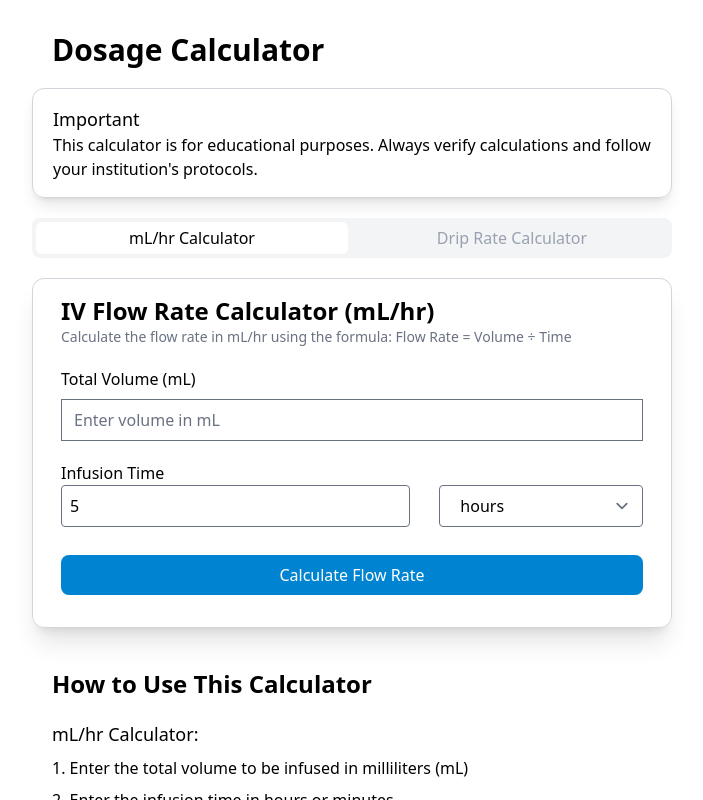
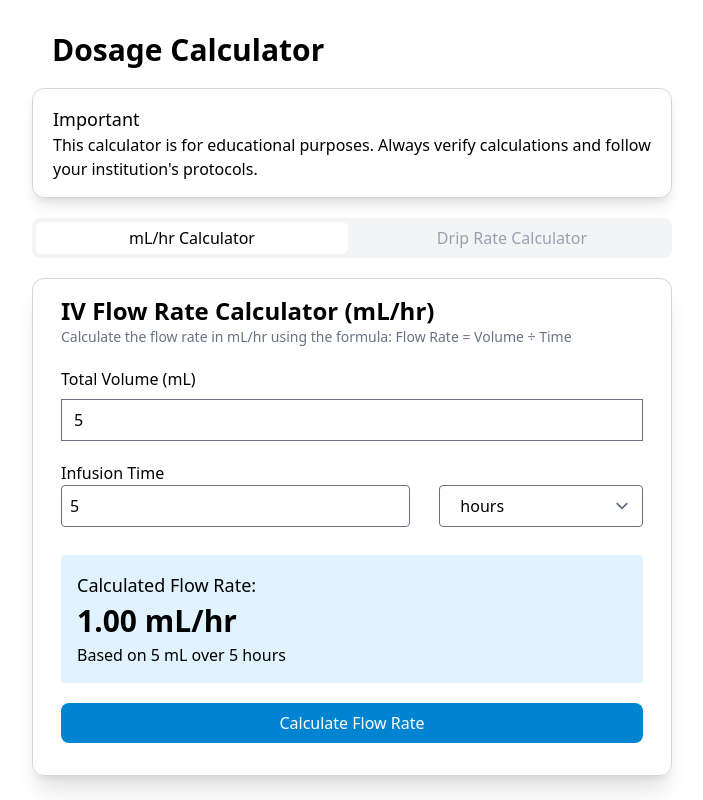
Before and after one commit to cianvergelll/Nursing-Calc, a SvelteKit app: page /calculators/iv-flow in a window 1280 px wide. Both pictures are taken after typing "5", "5" into the empty fields and a click on the button "Calculate Flow Rate". Shown: the top 800 px of the page, without its empty margins (288-991 px from the left). Built offline with nearby package versions, Linux system fonts and the light colour scheme.

Commit message:
drip rate calculation

```diff
--- a/src/routes/calculators/dosage/+page.svelte
+++ b/src/routes/calculators/dosage/+page.svelte
@@ -2,7 +2,7 @@
 
     const inputStyle = "border p-2 rounded mb-2";
     const pStyle = "my-2 ml-5";
-    let totalDose =  $state(0);;
+    let totalDose =  $state(0);
     let weight = $state('');
     let dosePerKg =  $state('');
     let submitted = $state(false);
@@ -42,7 +42,7 @@
 
         weightInKg = convertWeight();
         let dosePerKgValue = convertDosage();
-        totalDose = weightInKg * dosePerKgValue;
+        totalDose = (weightInKg * dosePerKgValue).toFixed(2);
     }
 </script>
 
--- a/src/routes/calculators/iv-flow/+page.svelte
+++ b/src/routes/calculators/iv-flow/+page.svelte
@@ -2,8 +2,11 @@
     let activeTab = $state('mlhr');
     let volume = $state('');
     let infusionTime = $state('');
-    let submitted = $state(false);
-    let volumeInMl = $state('');
+    let flowRateSubmitted = $state(false);
+    let dripRateSubmitted = $state(false);
+    let flowRateInMl = $state('');
+    let totalFlowRate = $state(0);
+    let totalDripRate = $state(0);
 
     let selectedTimeUnit = $state('hr');
     let timeOptions = [
@@ -20,17 +23,33 @@
     ];
 
     function convertTime() {
+      const time = parseFloat(infusionTime);
       if (selectedTimeUnit === 'min') {
-        return parseFloat(infusionTime) / 60;
+        return time / 60;
+      } else {
+        return time;
       }
     }
 
     function calculateIVFlowRate() {
-        submitted = true;
-        let timeInHours = convertTime();
-        volumeInMl = parseFloat(volume) / timeInHours;
+        flowRateSubmitted = true;
+
+        const vol = parseFloat(volume);
+        const timeInHours = convertTime();
+        if (!isNaN(vol) && !isNaN(timeInHours) && timeInHours > 0) {
+            totalFlowRate = (vol / timeInHours).toFixed(2);
+        } else {
+            totalFlowRate = '';
+        }
     }
 
+    function calculateDripRate() {
+        dripRateSubmitted = true;
+
+        let flowRate = parseFloat(flowRateInMl);
+        let dropFactor = parseFloat(selecteddripFactor);
+        totalDripRate = (flowRate * dropFactor) / 60;
+    }
     const inputStyle = "border p-2 rounded mb-2";
      const pStyle = "my-2 ml-5";
 </script>
@@ -72,7 +91,7 @@
 
         <div class="flex flex-col mb-5">
           <label for="patient-weight" class="text-m mb-2 text-left">Total Volume (mL)</label>
-          <input type="number" bind:value={volumeInMl} placeholder="Enter volume in mL" />
+          <input type="number" bind:value={volume} placeholder="Enter volume in mL" />
         </div>
 
         <label for="patient-weight" class="text-m mb-5 text-left">Infusion Time</label>
@@ -84,6 +103,17 @@
             {/each}
         </select>
         </div>
+
+        {#if flowRateSubmitted && (!volume || !infusionTime)}
+            <p class="text-red-500 mb-4">Please enter volume and time</p>
+        {:else if flowRateSubmitted && volume && infusionTime}
+            <div class="w-full mb-5 bg-sky-100 p-4 rounded">
+                <label for="Calculated Dose" class="text-lg">Calculated Flow Rate:</label>
+                <p class="font-bold text-3xl my-1">{`${totalFlowRate} mL/${selectedTimeUnit}`}</p>
+                <p>{`Based on ${volume} mL over ${infusionTime} hours`}</p>
+            </div>
+        {/if}
+
         <button onclick={calculateIVFlowRate} class="py-2 mb-4 bg-sky-600 text-white px-10 rounded-lg w-full hover:bg-blue-700 transition hover:scale-100">Calculate Flow Rate</button>
     </div>
   {:else}
@@ -93,7 +123,7 @@
 
         <div class="flex flex-col mb-5">
           <label for="patient-weight" class="text-m mb-2 text-left">Flow Rate (mL/hr)</label>
-          <input type="number" bind:value={volumeInMl} placeholder="Enter flow rate in mL/hr" />
+          <input type="number" bind:value={flowRateInMl} placeholder="Enter flow rate in mL/hr" />
         </div>
 
         <div class="flex flex-col mb-5">
@@ -104,7 +134,18 @@
               {/each}
           </select>
         </div>
-        <button onclick={calculateIVFlowRate} class="py-2 mb-4 bg-sky-600 text-white px-10 rounded-lg w-full hover:bg-blue-700 transition hover:scale-100">Calculate Drip Rate</button>
+
+        {#if dripRateSubmitted && (!flowRateInMl)}
+            <p class="text-red-500 mb-4">Please enter volume and time</p>
+        {:else if dripRateSubmitted && flowRateInMl}
+            <div class="w-full mb-5 bg-sky-100 p-4 rounded">
+                <label for="Calculated Dose" class="text-lg">Calculated Flow Rate:</label>
+                <p class="font-bold text-3xl my-1">{`${totalDripRate} drops/min`}</p>
+                <p>{`Based on ${flowRateInMl} mL/hr with a ${selecteddripFactor} drops/mL drop factor`}</p>
+            </div>
+        {/if}
+
+        <button onclick={calculateDripRate} class="py-2 mb-4 bg-sky-600 text-white px-10 rounded-lg w-full hover:bg-blue-700 transition hover:scale-100">Calculate Drip Rate</button>
     </div>
 
   {/if}
```
